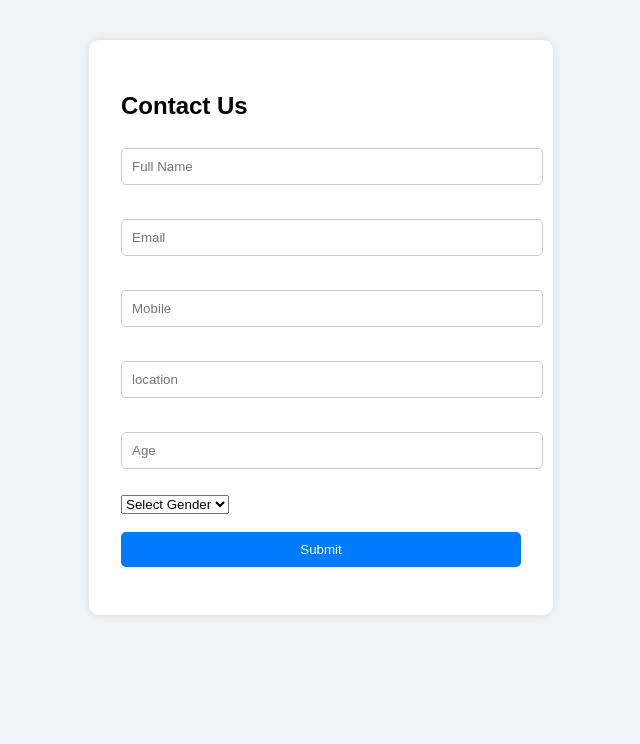
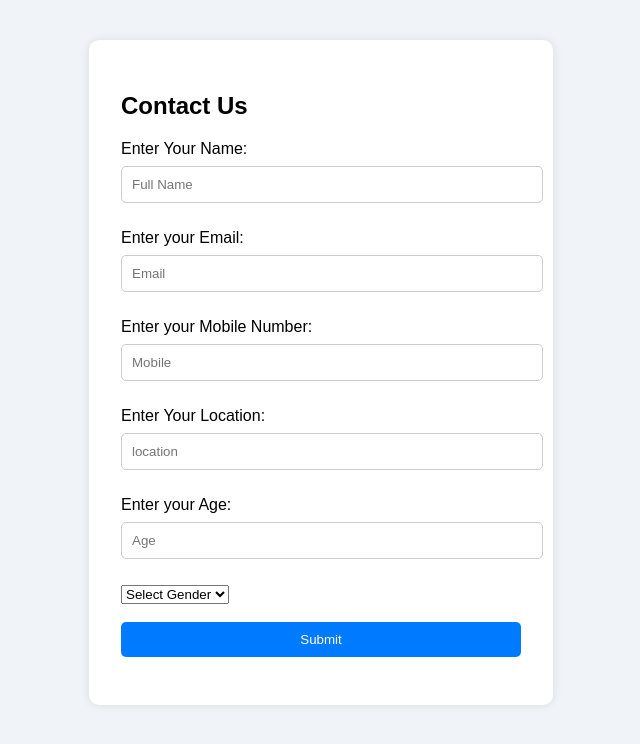
Before and after one commit to HKSingh666/practice2003, a plain HTML site: page index.html in a window 1280 px wide. Shown: the whole page, without its empty margins (319-959 px from the left). Drawn offline with Linux system fonts and the light colour scheme.

Commit message:
Update index.html

```diff
--- a/index.html
+++ b/index.html
@@ -46,12 +46,17 @@
 </head>
 <body>
 
-  <form id="contact-form">
+<form id="contact-form" >
     <h2>Contact Us</h2>
+    <label for="name">Enter Your Name:</label>
  <input type="text" name="name" placeholder="Full Name" required><br><br>
+    <label for="email">Enter your Email:</label>
     <input type="email" name="email" placeholder="Email" required><br><br>
+    <label for="mobile">Enter your Mobile Number:</label>
     <input type="tel" name="mobile" placeholder="Mobile" required><br><br>
+    <label for="location">Enter Your Location:</label>
     <input type="text" name="location" placeholder="location" required><br><br>
+    <label for="age">Enter your Age:</label>
     <input type="number" name="age" placeholder="Age" required><br><br>
     <select name="gender" required>
       <option value="">Select Gender</option>
@@ -91,6 +96,7 @@
       }).catch((err) => {
         responseEl.textContent = "Failed to send message.";
       });
+      responseEl.textContent = "Sending...";
     });
   </script>
 
```
